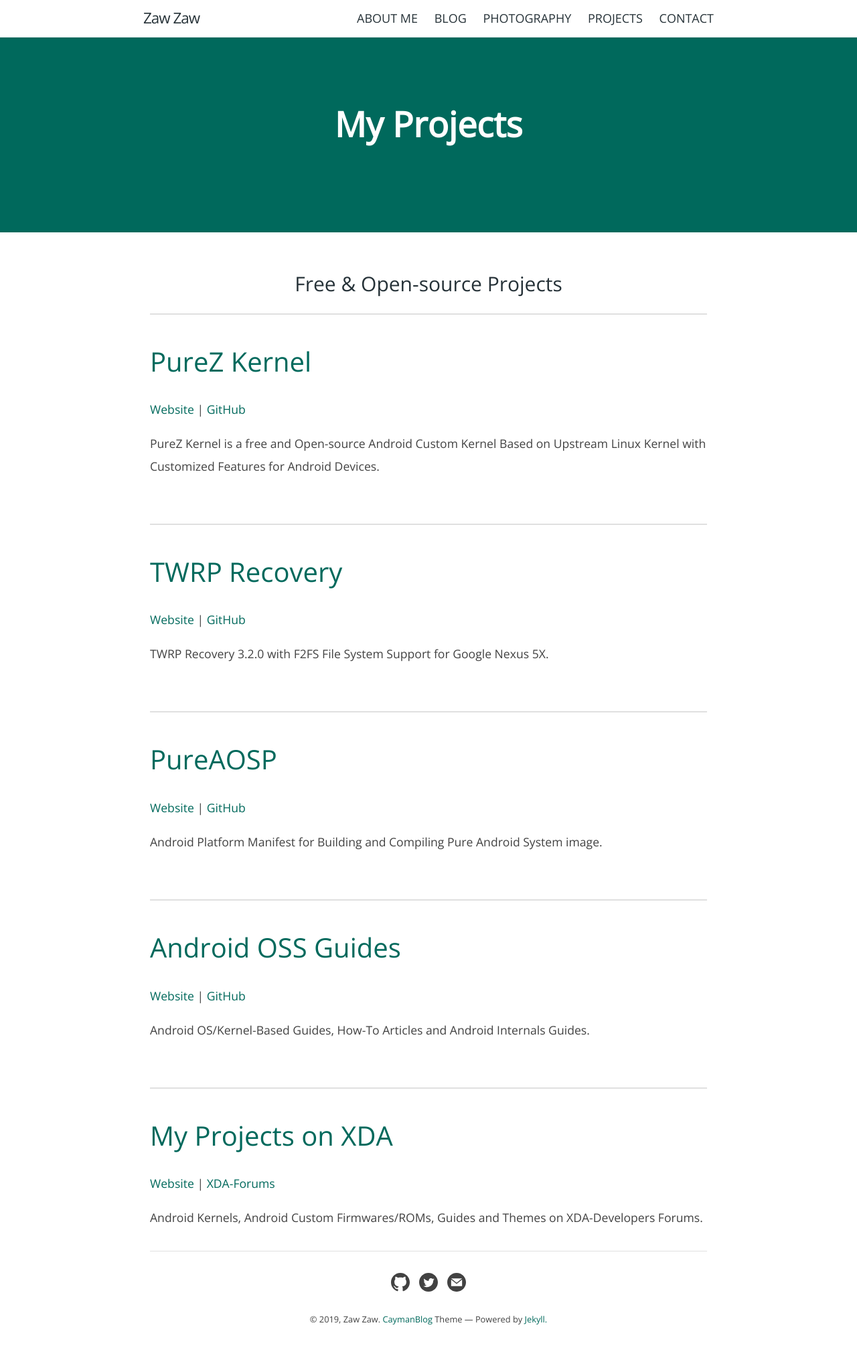
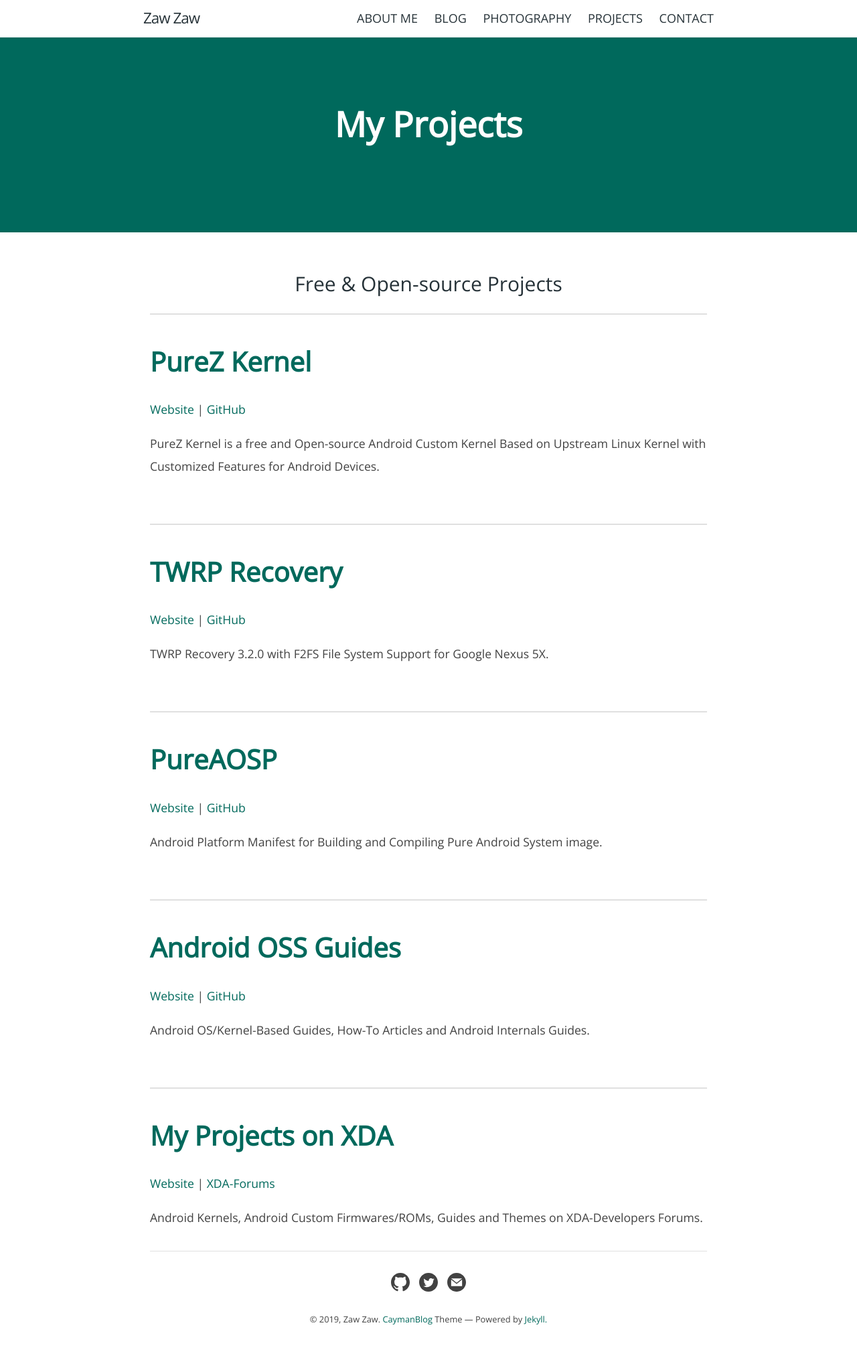
Before and after one commit to zawzaww/zawzaww.github.io, a Jekyll site: the page built from project.md, in a window 1280 px wide. Shown: the whole page at 67% size. Built offline with Jekyll 4.4.1, drawn with Linux system fonts in a browser that asks for light colours.

Commit message:
_sass: project: Remove font weight and add bold tag for project page
Signed-off-by: Zaw Zaw <zawzthein@outlook.com>

```diff
--- a/_sass/normalize.scss
+++ b/_sass/normalize.scss
@@ -134,13 +134,11 @@
 
 h1 {
   font-size: 40px;
-  font-weight: bold;
   margin: 0.67em 0;
 }
 
 h2 {
   font-size: 30px;
-  font-weight: bold;
 }
 
 /**
--- a/project.md
+++ b/project.md
@@ -8,7 +8,7 @@
 
 ---
 
-<h1><a href="https://zawzaww.github.io/project/purez-kernel">PureZ Kernel</a></h1>
+<h1><a href="https://zawzaww.github.io/project/purez-kernel"><b>PureZ Kernel</b></a></h1>
 
 <p><a href="https://zawzaww.github.io/project/purez-kernel">Website</a> | <a href="https://github.com/users/zawzaww/projects/1">GitHub</a></p>
 <p>PureZ Kernel is a free and Open-source Android Custom Kernel Based on Upstream Linux Kernel with Customized Features for Android Devices.</p>
@@ -16,7 +16,7 @@
 
 ---
 
-<h1><a href="https://zawzaww.github.io/project/twrp-recovery-bullhead">TWRP Recovery</a></h1>
+<h1><a href="https://zawzaww.github.io/project/twrp-recovery-bullhead"><b>TWRP Recovery</b></a></h1>
 
 <p><a href="https://zawzaww.github.io/project/twrp-recovery-bullhead">Website</a> | <a href="https://github.com/zawzaww/twrp-device-bullhead">GitHub</a></p>
 <p>TWRP Recovery 3.2.0 with F2FS File System Support for Google Nexus 5X.</p>
@@ -24,7 +24,7 @@
 
 ---
 
-<h1><a href="https://zawzaww.github.io/project/aosp-android">PureAOSP</a></h1>
+<h1><a href="https://zawzaww.github.io/project/aosp-android"><b>PureAOSP</b></a></h1>
 
 <p><a href="https://zawzaww.github.io/project/aosp-android">Website</a> | <a href="https://github.com/zawzaww/aosp-android">GitHub</a></p>
 <p>Android Platform Manifest for Building and Compiling Pure Android System image.</p>
@@ -32,7 +32,7 @@
 
 ---
 
-<h1><a href="https://zawzaww.github.io/project/androidoss-guides">Android OSS Guides</a></h1>
+<h1><a href="https://zawzaww.github.io/project/androidoss-guides"><b>Android OSS Guides</b></a></h1>
 
 <p><a href="https://zawzaww.github.io/project/androidoss-guides">Website</a> | <a href="https://github.com/zawzaww/androidoss-guides">GitHub</a></p>
 <p>Android OS/Kernel-Based Guides, How-To Articles and Android Internals Guides.</p>
@@ -40,7 +40,7 @@
 
 ---
 
-<h1><a href="https://zawzaww.github.io/project/xda-threads-works">My Projects on XDA</a></h1>
+<h1><a href="https://zawzaww.github.io/project/xda-threads-works"><b>My Projects on XDA</b></a></h1>
 
 <p><a href="https://zawzaww.github.io/project/xda-threads-works">Website</a> | <a href="https://forum.xda-developers.com/member.php?u=7581611">XDA-Forums</a></p>
 <p>Android Kernels, Android Custom Firmwares/ROMs, Guides and Themes on XDA-Developers Forums.</p>
```
